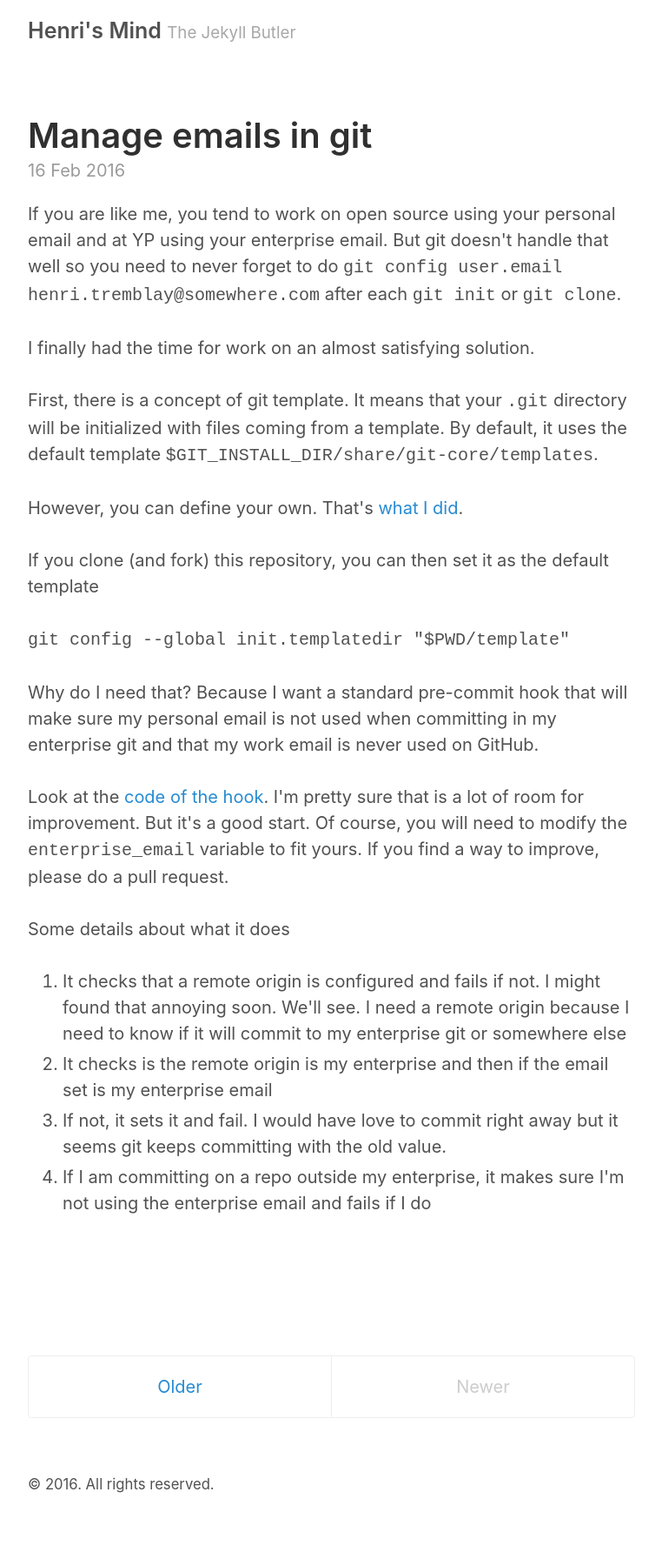
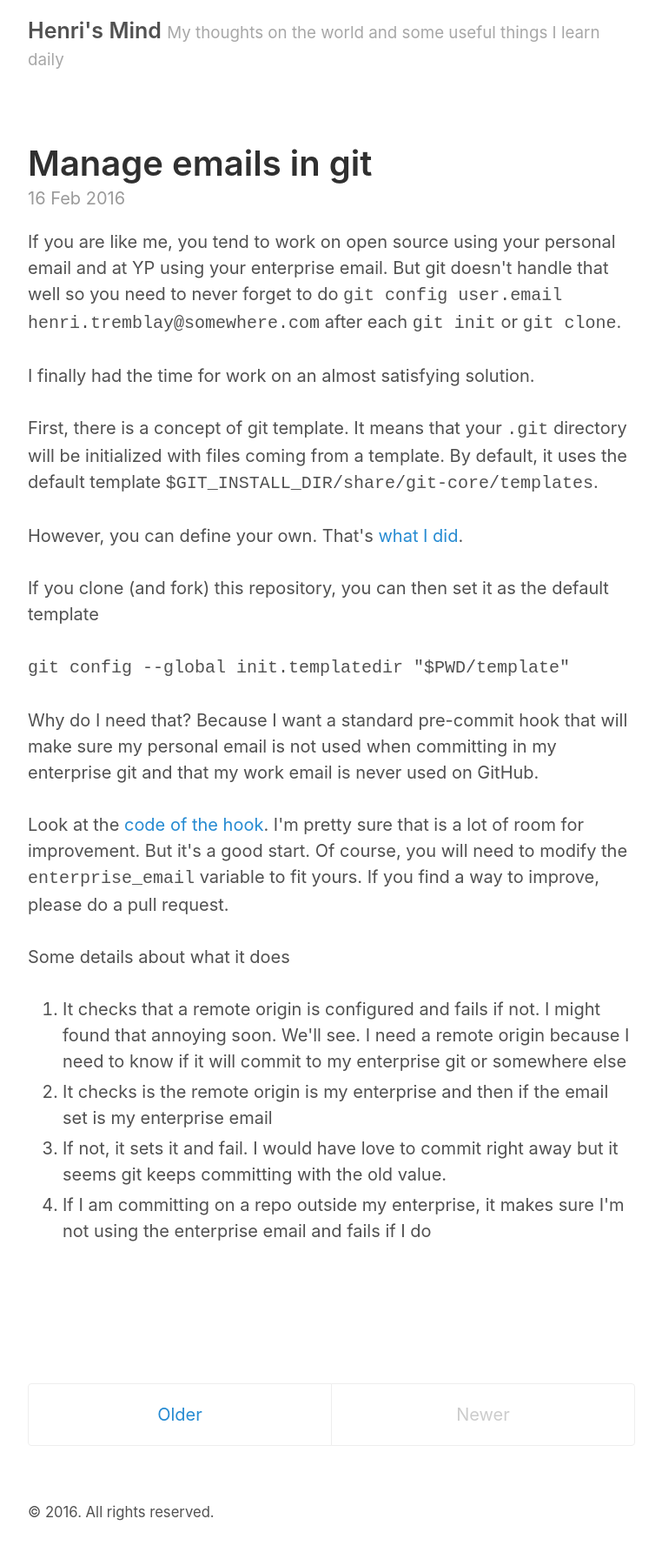
Before and after one commit to henri-tremblay/henri.github.io, a Jekyll site: the page built from index.html, in a window 1280 px wide. Shown: the whole page at 87% size, without its empty margins (258-1020 px from the left). Built offline with Jekyll 4.4.1, drawn with Linux system fonts in a browser that asks for light colours; the list of posts is cut into pages by our own code; before the commit the page ends 1760 px from its top, so only the background shows below that.

Commit message:
My tagline

```diff
--- a/_config.yml
+++ b/_config.yml
@@ -3,7 +3,7 @@ permalink:           pretty
 
 # Setup
 title:               Henri's Mind
-tagline:             The Jekyll Butler
+tagline:             My thoughts on the world and some useful things I learn daily
 url:                 http://blog.tremblay.pro
 paginate:            1
 baseurl:             ""
```
